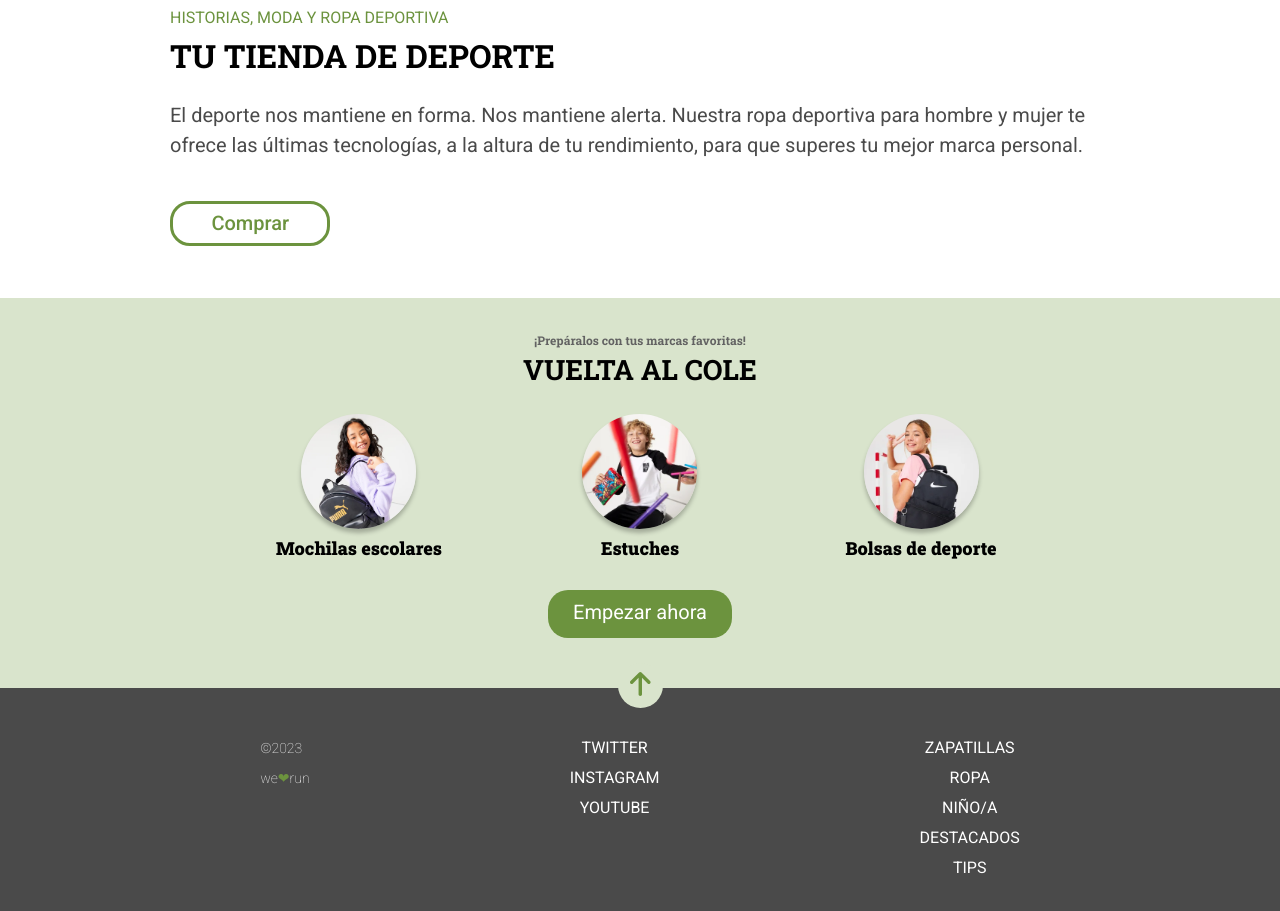
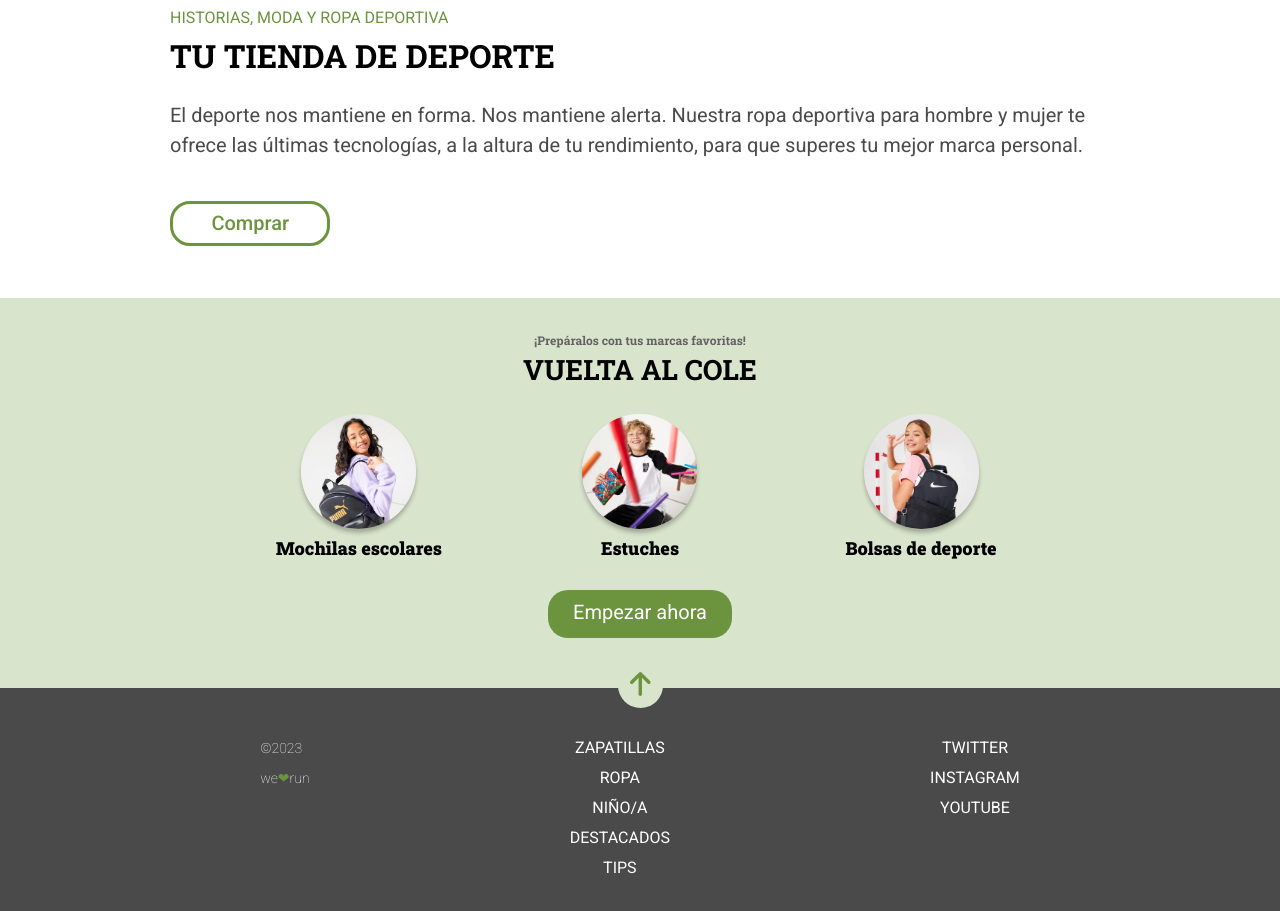
Before and after one commit to Adalab/modulo-1-evaluacion-final-Mar-CM, a website built with Vite: page src/index.html in a window 1280 px wide. Shown: the part 820-1731 px from the top of the page. Built offline with nearby package versions, Linux system fonts and the light colour scheme; files whose address does not match are found by name.

Commit message:
Add changes footer

```diff
--- a/src/scss/layout/_footer.scss
+++ b/src/scss/layout/_footer.scss
@@ -12,7 +12,7 @@ footer {
 .boxes {
   @media (min-width: 768px) {
     display: flex;
-    flex-direction: row-reverse;
+    // flex-direction: row-reverse;
     justify-content: space-evenly;
   }
 }
@@ -21,6 +21,9 @@ footer {
   font-size: 16px;
   line-height: 30px;
   margin-bottom: 28px;
+  @media (min-width: 768px) {
+    order: 2;
+  }
   & a {
     color: white;
     display: block;
@@ -30,6 +33,9 @@ footer {
 .box__2 {
   font-size: 16px;
   line-height: 30px;
+  @media (min-width: 768px) {
+    order: 3;
+  }
   & a {
     color: white;
     display: block;
@@ -45,6 +51,7 @@ footer {
   @media (min-width: 768px) {
     margin-top: 0px;
     text-align: left;
+    order: 1;
   }
   &--heart {
     color: $color-primary;
```
